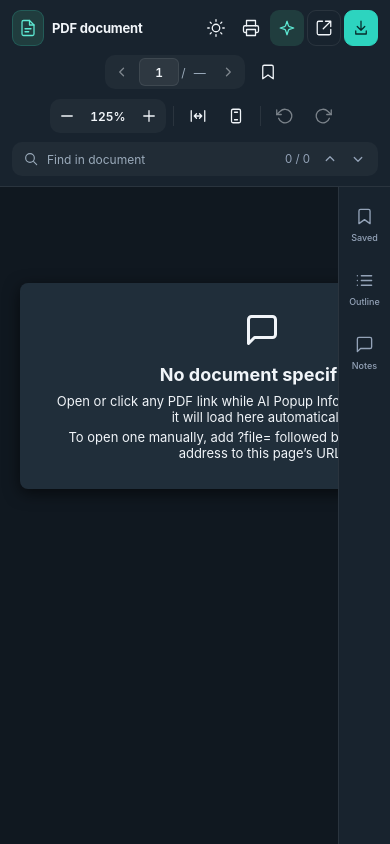
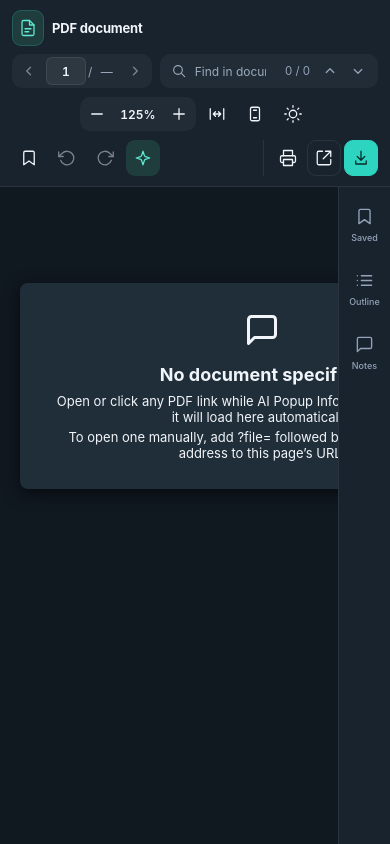
Before and after one commit to 13pathak/AI-Popup-Infopedia, a browser extension: page pdf/web/custom-viewer.html in a window 390 px wide. Drawn offline with Linux system fonts and the light colour scheme; a web font is replaced by a local one.

Commit message:
Group PDF toolbar controls by navigation, view, annotations and export

```diff
--- a/pdf/web/custom-viewer.css
+++ b/pdf/web/custom-viewer.css
@@ -116,7 +116,7 @@ button:focus-visible, input:focus-visible, a:focus-visible, [tabindex]:focus-vis
 
 .document-bar {
     display: grid;
-    grid-template-columns: minmax(120px, 1fr) auto auto minmax(180px, 240px) auto;
+    grid-template-columns: minmax(120px, 1fr) minmax(290px, 380px) auto auto auto;
     align-items: center;
     gap: 12px;
     min-height: 64px;
@@ -147,16 +147,18 @@ button:focus-visible, input:focus-visible, a:focus-visible, [tabindex]:focus-vis
 }
 .document-subtitle { display: block; font-size: 11px; color: var(--text-faint); white-space: nowrap; overflow: hidden; text-overflow: ellipsis; }
 .document-subtitle span { margin: 0 5px; color: var(--icon-muted); }
-.document-actions, #toolbar-left, #toolbar-center,
-#toolbar-right {
+.document-actions, #toolbar-left, #toolbar-center, #toolbar-annotations {
     display: flex;
     align-items: center;
     gap: 6px;
     flex-shrink: 0;
 }
-.document-actions { gap: 6px; }
-#toolbar-right { min-width: 0; }
-.toolbar-divider { width: 1px; height: 20px; background: var(--border); margin: 0 6px; flex-shrink: 0; }
+#toolbar-left { min-width: 0; gap: 8px; }
+#toolbar-left .page-navigation { flex-shrink: 0; }
+#toolbar-center, #toolbar-annotations, .document-actions {
+    border-left: 1px solid var(--border);
+    padding-left: 12px;
+}
 .control-group { display: flex; align-items: center; gap: 2px; padding: 2px; border-radius: 10px; background: var(--control-bg-2); }
 .page-total { padding-right: 5px; color: var(--text-faint); font-size: 12px; white-space: nowrap; }
 #page_count { margin-left: 5px; font-variant-numeric: tabular-nums; }
@@ -698,6 +700,8 @@ button:focus-visible, input:focus-visible, a:focus-visible, [tabindex]:focus-vis
     align-items: center;
     gap: 2px;
     width: 100%;
+    min-width: 0;
+    flex: 1;
     box-sizing: border-box;
     background: var(--control-bg-2);
     border: 1px solid transparent;
@@ -1806,13 +1810,15 @@ body.dark-mode .page {
 }
 
 @media (max-width: 1380px) {
+    .document-bar { grid-template-columns: minmax(90px, 1fr) minmax(290px, 320px) auto auto auto; gap: 8px; padding: 0 12px; }
     #summarize_page .button-label, #export_toggle .button-label { display: none; }
     #toolbar #summarize_page, #toolbar #export_toggle { width: 34px; padding: 0; }
+    #toolbar-center, #toolbar-annotations, .document-actions { padding-left: 8px; }
 }
 
 @media (max-width: 1180px) {
-    .document-bar { grid-template-columns: minmax(90px, 1fr) auto auto minmax(150px, 180px) auto; gap: 8px; padding: 0 12px; }
-    .document-subtitle, .document-actions .button-label, .document-actions .toolbar-divider { display: none; }
+    .document-subtitle, .document-actions .button-label { display: none; }
+    #toolbar-center, #toolbar-annotations { gap: 4px; }
     .document-actions { gap: 3px; }
     #toolbar .document-actions > button { width: 32px; padding: 0; }
     #document-title { margin: 0; font-size: 13px; }
@@ -1821,23 +1827,25 @@ body.dark-mode .page {
 }
 
 @media (max-width: 980px) {
-    .document-bar { grid-template-columns: minmax(0, 1fr) minmax(180px, 240px) auto; padding-top: 10px; padding-bottom: 10px; }
+    .document-bar { grid-template-columns: auto minmax(0, 1fr) auto; padding-top: 10px; padding-bottom: 10px; }
     .document-identity { grid-area: 1 / 1; }
-    #toolbar-right { grid-area: 1 / 2; }
-    .document-actions { grid-area: 1 / 3; }
-    #toolbar-left { grid-area: 2 / 1; }
-    #toolbar-center { grid-area: 2 / 2 / 3 / 4; justify-content: flex-end; }
+    #toolbar-left { grid-area: 1 / 2 / 2 / 4; }
+    #toolbar-center { grid-area: 2 / 1; border-left: 0; padding-left: 0; }
+    #toolbar-annotations { grid-area: 2 / 2; justify-content: center; }
+    .document-actions { grid-area: 2 / 3; }
     #sidebar { position: absolute; top: 0; right: 64px; bottom: 0; width: min(340px, calc(100% - 64px)); box-shadow: var(--sidebar-shadow); }
 }
 
 @media (max-width: 640px) {
     .document-bar { grid-template-columns: minmax(0, 1fr) auto; }
     .document-identity { gap: 8px; }
-    .document-actions { grid-area: 1 / 2; }
+    .document-identity { grid-area: 1 / 1 / 2 / -1; }
     #toolbar-left { grid-area: 2 / 1 / 3 / -1; justify-content: center; }
     #toolbar-center { grid-area: 3 / 1 / 4 / -1; justify-content: center; gap: 4px; }
-    #toolbar-right { grid-area: 4 / 1 / 5 / -1; }
-    .toolbar-divider { margin: 0 3px; }
+    #toolbar-annotations { grid-area: 4 / 1; justify-content: flex-start; border-left: 0; padding-left: 0; }
+    .document-actions { grid-area: 4 / 2; }
+    #toolbar-left { flex-wrap: wrap; }
+    #findbar { min-width: 170px; }
     #sidebar-icons { width: 52px; flex-basis: 52px; padding: 10px 4px; }
     #sidebar-icons button span { font-size: 9px; }
     #sidebar { right: 52px; width: calc(100% - 52px); }
--- a/pdf/web/custom-viewer.html
+++ b/pdf/web/custom-viewer.html
@@ -25,7 +25,7 @@
                     <span class="document-subtitle">AI Popup Infopedia <span aria-hidden="true">/</span> PDF reader</span>
                 </div>
             </div>
-            <div id="toolbar-left" role="group" aria-label="Page navigation">
+            <div id="toolbar-left" role="group" aria-label="Document navigation">
                 <div class="control-group page-navigation">
                     <button id="previous_page" class="icon-button" type="button" title="Previous page" aria-label="Previous page" disabled><svg width="18" height="18" viewBox="0 0 24 24" fill="none" stroke="currentColor" stroke-width="1.7" stroke-linecap="round" stroke-linejoin="round" aria-hidden="true"><path d="m14 7-5 5 5 5"/></svg></button>
                     <label class="sr-only" for="page_num">Page number</label>
@@ -33,22 +33,6 @@
                     <span class="page-total"><span aria-hidden="true">/</span><span class="sr-only">of</span> <span id="page_count">—</span></span>
                     <button id="next_page" class="icon-button" type="button" title="Next page" aria-label="Next page" disabled><svg width="18" height="18" viewBox="0 0 24 24" fill="none" stroke="currentColor" stroke-width="1.7" stroke-linecap="round" stroke-linejoin="round" aria-hidden="true"><path d="m10 7 5 5-5 5"/></svg></button>
                 </div>
-                <button id="bookmark_page" class="icon-button" type="button" title="Bookmark current page" aria-label="Bookmark current page"><svg width="18" height="18" viewBox="0 0 24 24" fill="none" stroke="currentColor" stroke-width="2" stroke-linecap="round" stroke-linejoin="round" aria-hidden="true"><path d="M19 21l-7-5-7 5V5a2 2 0 0 1 2-2h10a2 2 0 0 1 2 2z"/></svg></button>
-            </div>
-            <div id="toolbar-center" role="group" aria-label="View controls">
-                <div class="control-group zoom-controls">
-                    <button id="zoom_out" class="icon-button" type="button" title="Zoom out" aria-label="Zoom out"><svg width="18" height="18" viewBox="0 0 24 24" fill="none" stroke="currentColor" stroke-width="1.7" stroke-linecap="round" stroke-linejoin="round" aria-hidden="true"><path d="M5 12h14"/></svg></button>
-                    <span id="zoom_level" aria-label="Zoom level">125%</span>
-                    <button id="zoom_in" class="icon-button" type="button" title="Zoom in" aria-label="Zoom in"><svg width="18" height="18" viewBox="0 0 24 24" fill="none" stroke="currentColor" stroke-width="1.7" stroke-linecap="round" stroke-linejoin="round" aria-hidden="true"><path d="M5 12h14M12 5v14"/></svg></button>
-                </div>
-                <span class="toolbar-divider" aria-hidden="true"></span>
-                <button id="fit_width" class="fit-button" type="button" title="Fit to width" aria-label="Fit to width"><svg width="18" height="18" viewBox="0 0 24 24" fill="none" stroke="currentColor" stroke-width="1.7" stroke-linecap="round" stroke-linejoin="round" aria-hidden="true"><path d="M3 5v14M21 5v14M7 12h10m-7-3-3 3 3 3m4-6 3 3-3 3"/></svg><span class="button-label">Fit width</span></button>
-                <button id="fit_page" class="fit-button" type="button" title="Fit to page" aria-label="Fit to page"><svg width="18" height="18" viewBox="0 0 24 24" fill="none" stroke="currentColor" stroke-width="1.7" stroke-linecap="round" stroke-linejoin="round" aria-hidden="true"><rect x="6" y="3" width="12" height="18" rx="2"/><path d="M10 7h4M10 17h4"/></svg><span class="button-label">Fit page</span></button>
-                <span class="toolbar-divider" aria-hidden="true"></span>
-                <button id="undo_annotation" class="icon-button" type="button" title="Undo annotation change (Ctrl+Z)" aria-label="Undo annotation change (Ctrl+Z)" disabled><svg width="18" height="18" viewBox="0 0 24 24" fill="none" stroke="currentColor" stroke-width="2" stroke-linecap="round" stroke-linejoin="round" aria-hidden="true"><polyline points="1 4 1 10 7 10"/><path d="M3.51 15a9 9 0 1 0 2.13-9.36L1 10"/></svg></button>
-                <button id="redo_annotation" class="icon-button" type="button" title="Redo annotation change (Ctrl+Y / Ctrl+Shift+Z)" aria-label="Redo annotation change (Ctrl+Y / Ctrl+Shift+Z)" disabled><svg width="18" height="18" viewBox="0 0 24 24" fill="none" stroke="currentColor" stroke-width="2" stroke-linecap="round" stroke-linejoin="round" aria-hidden="true"><polyline points="23 4 23 10 17 10"/><path d="M20.49 15a9 9 0 1 1-2.12-9.36L23 10"/></svg></button>
-            </div>
-            <div id="toolbar-right">
                 <div id="findbar" role="search" aria-label="Find in document">
                     <svg width="18" height="18" viewBox="0 0 24 24" fill="none" stroke="currentColor" stroke-width="1.7" stroke-linecap="round" stroke-linejoin="round" aria-hidden="true"><circle cx="10.5" cy="10.5" r="6.5"/><path d="m16 16 4.5 4.5"/></svg>
                     <input type="search" id="findInput" placeholder="Find in document" aria-label="Find in document" autocomplete="off">
@@ -57,11 +41,24 @@
                     <button id="findNext" class="icon-button" type="button" title="Next match" aria-label="Next match"><svg width="18" height="18" viewBox="0 0 24 24" fill="none" stroke="currentColor" stroke-width="1.7" stroke-linecap="round" stroke-linejoin="round" aria-hidden="true"><path d="m7 10 5 5 5-5"/></svg></button>
                 </div>
             </div>
-            <div class="document-actions" role="group" aria-label="Document actions">
+            <div id="toolbar-center" role="group" aria-label="View controls">
+                <div class="control-group zoom-controls">
+                    <button id="zoom_out" class="icon-button" type="button" title="Zoom out" aria-label="Zoom out"><svg width="18" height="18" viewBox="0 0 24 24" fill="none" stroke="currentColor" stroke-width="1.7" stroke-linecap="round" stroke-linejoin="round" aria-hidden="true"><path d="M5 12h14"/></svg></button>
+                    <span id="zoom_level" aria-label="Zoom level">125%</span>
+                    <button id="zoom_in" class="icon-button" type="button" title="Zoom in" aria-label="Zoom in"><svg width="18" height="18" viewBox="0 0 24 24" fill="none" stroke="currentColor" stroke-width="1.7" stroke-linecap="round" stroke-linejoin="round" aria-hidden="true"><path d="M5 12h14M12 5v14"/></svg></button>
+                </div>
+                <button id="fit_width" class="fit-button" type="button" title="Fit to width" aria-label="Fit to width"><svg width="18" height="18" viewBox="0 0 24 24" fill="none" stroke="currentColor" stroke-width="1.7" stroke-linecap="round" stroke-linejoin="round" aria-hidden="true"><path d="M3 5v14M21 5v14M7 12h10m-7-3-3 3 3 3m4-6 3 3-3 3"/></svg><span class="button-label">Fit width</span></button>
+                <button id="fit_page" class="fit-button" type="button" title="Fit to page" aria-label="Fit to page"><svg width="18" height="18" viewBox="0 0 24 24" fill="none" stroke="currentColor" stroke-width="1.7" stroke-linecap="round" stroke-linejoin="round" aria-hidden="true"><rect x="6" y="3" width="12" height="18" rx="2"/><path d="M10 7h4M10 17h4"/></svg><span class="button-label">Fit page</span></button>
                 <button id="dark_mode_toggle" class="icon-button" type="button" title="Switch to dark mode" aria-label="Switch to dark mode" aria-pressed="false"><svg width="18" height="18" viewBox="0 0 24 24" fill="none" stroke="currentColor" stroke-width="2" stroke-linecap="round" stroke-linejoin="round" aria-hidden="true"><path d="M21 12.79A9 9 0 1 1 11.21 3 7 7 0 0 0 21 12.79z"/></svg></button>
+            </div>
+            <div id="toolbar-annotations" role="group" aria-label="Annotations and AI">
+                <button id="bookmark_page" class="icon-button" type="button" title="Bookmark current page" aria-label="Bookmark current page"><svg width="18" height="18" viewBox="0 0 24 24" fill="none" stroke="currentColor" stroke-width="2" stroke-linecap="round" stroke-linejoin="round" aria-hidden="true"><path d="M19 21l-7-5-7 5V5a2 2 0 0 1 2-2h10a2 2 0 0 1 2 2z"/></svg></button>
+                <button id="undo_annotation" class="icon-button" type="button" title="Undo annotation change (Ctrl+Z)" aria-label="Undo annotation change (Ctrl+Z)" disabled><svg width="18" height="18" viewBox="0 0 24 24" fill="none" stroke="currentColor" stroke-width="2" stroke-linecap="round" stroke-linejoin="round" aria-hidden="true"><polyline points="1 4 1 10 7 10"/><path d="M3.51 15a9 9 0 1 0 2.13-9.36L1 10"/></svg></button>
+                <button id="redo_annotation" class="icon-button" type="button" title="Redo annotation change (Ctrl+Y / Ctrl+Shift+Z)" aria-label="Redo annotation change (Ctrl+Y / Ctrl+Shift+Z)" disabled><svg width="18" height="18" viewBox="0 0 24 24" fill="none" stroke="currentColor" stroke-width="2" stroke-linecap="round" stroke-linejoin="round" aria-hidden="true"><polyline points="23 4 23 10 17 10"/><path d="M20.49 15a9 9 0 1 1-2.12-9.36L23 10"/></svg></button>
+                <button id="summarize_page" class="ai-button" type="button" title="Summarize current page" aria-label="Summarize current page"><svg width="18" height="18" viewBox="0 0 24 24" fill="none" stroke="currentColor" stroke-width="2" stroke-linecap="round" stroke-linejoin="round" aria-hidden="true"><path d="m12 3-1.9 5.8a2 2 0 0 1-1.287 1.288L3 12l5.8 1.9a2 2 0 0 1 1.288 1.287L12 21l1.9-5.8a2 2 0 0 1 1.287-1.288L21 12l-5.8-1.9a2 2 0 0 1-1.287-1.287Z"/></svg><span class="button-label">Summarize</span></button>
+            </div>
+            <div class="document-actions" role="group" aria-label="Print and export">
                 <button id="print_pdf" class="icon-button" type="button" title="Print document" aria-label="Print document"><svg width="18" height="18" viewBox="0 0 24 24" fill="none" stroke="currentColor" stroke-width="2" stroke-linecap="round" stroke-linejoin="round" aria-hidden="true"><polyline points="6 9 6 2 18 2 18 9"/><path d="M6 18H4a2 2 0 0 1-2-2v-5a2 2 0 0 1 2-2h16a2 2 0 0 1 2 2v5a2 2 0 0 1-2 2h-2"/><rect x="6" y="14" width="12" height="8"/></svg></button>
-                <span class="toolbar-divider" aria-hidden="true"></span>
-                <button id="summarize_page" class="ai-button" type="button" title="Summarize current page" aria-label="Summarize current page"><svg width="18" height="18" viewBox="0 0 24 24" fill="none" stroke="currentColor" stroke-width="2" stroke-linecap="round" stroke-linejoin="round" aria-hidden="true"><path d="m12 3-1.9 5.8a2 2 0 0 1-1.287 1.288L3 12l5.8 1.9a2 2 0 0 1 1.288 1.287L12 21l1.9-5.8a2 2 0 0 1 1.287-1.288L21 12l-5.8-1.9a2 2 0 0 1-1.287-1.287Z"/></svg><span class="button-label">Summarize</span></button>
                 <div id="export-menu-wrap">
                     <button id="export_toggle" class="secondary-button" type="button" title="Export annotations and notes" aria-label="Export annotations and notes" aria-haspopup="menu" aria-expanded="false" aria-controls="export-format-menu"><svg width="18" height="18" viewBox="0 0 24 24" fill="none" stroke="currentColor" stroke-width="2" stroke-linecap="round" stroke-linejoin="round" aria-hidden="true"><path d="M14 3h7v7m0-7L11 13"/><path d="M10 3H5a2 2 0 0 0-2 2v14a2 2 0 0 0 2 2h14a2 2 0 0 0 2-2v-5"/></svg><span class="button-label">Export</span></button>
                     <div id="export-format-menu" class="hidden" role="menu" aria-label="Export format">
```
